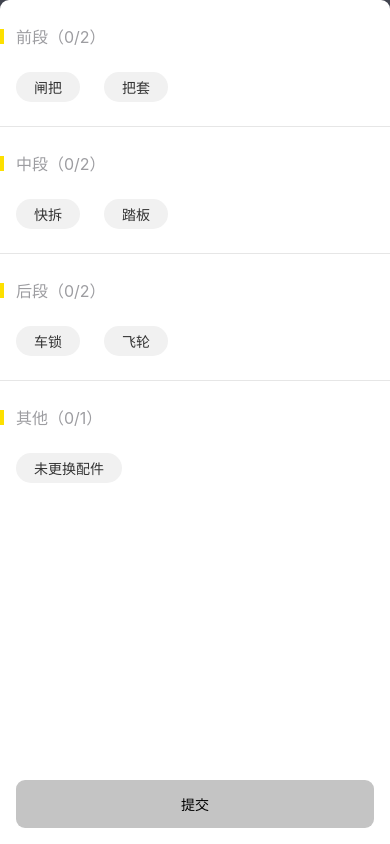
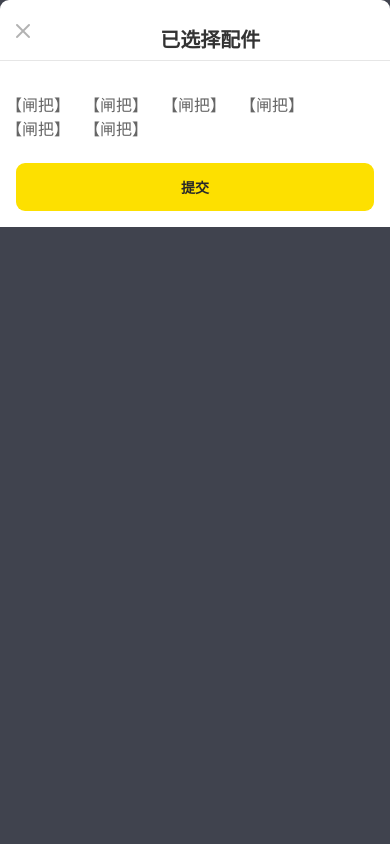
Before and after one commit to godeadasdf/withdraw_demo, a React Native app: screen / in a window 390 px wide. Built offline with nearby package versions, Linux system fonts and the light colour scheme.

Commit message:
PartSelection对话框配置完毕

```diff
--- a/App.js
+++ b/App.js
@@ -14,6 +14,7 @@ import {
 } from 'react-native';
 import PartSelection from './app/components/PartSelection';
 import RounderCornerTitle from './app/components/RounderCornerTitle';
+import PartSelectionDetail from './app/components/PartSelectionDetail';
 
 //todo制作圆角小盖头
 export default class App extends Component<{}> {
@@ -112,7 +113,7 @@ export default class App extends Component<{}> {
             this.state.selectNum > 0 ?
               {backgroundColor: '#FDE000'}
               : {backgroundColor: '#C4C4C4'} ]}>
-          <Text>提交</Text>
+          <Text style={styles.buttonText}>提交</Text>
         </TouchableHighlight>
       </View>
     );
@@ -121,9 +122,10 @@ export default class App extends Component<{}> {
   render() {
     return (
       <View style={styles.container}>
-        <RounderCornerTitle/>
+       {/* <RounderCornerTitle/>
         {this.renderPartSelect()}
-        {this.renderSubmitButton()}
+        {this.renderSubmitButton()}*/}
+        <PartSelectionDetail/>
       </View>
     );
   }
@@ -147,7 +149,7 @@ export default class App extends Component<{}> {
     this.selectNames = [];
     for (let i = 0, j = 0; i < this.data.length; i++) {
       if (this.selectIds[ j ] == this.data[ i ].id) {
-        this.selectNames.push(this.data[ i ].name);
+        this.selectNames.push('【'+this.data[ i ].name+'】');
         j++;
       }
     }
@@ -185,9 +187,8 @@ const styles = StyleSheet.create({
     borderRadius: 9
   },
   buttonText: {
-    height: 48,
     fontSize: 14,
     color: '#292929',
-    textAlign: 'center'
+    fontWeight:'bold'
   }
 });
--- /dev/null
+++ b/app/components/PartSelectionDetail.js
@@ -0,0 +1,119 @@
+import React, { PureComponent } from 'react';
+import {
+  View,
+  TouchableHighlight,
+  StyleSheet,
+  Image,
+  Text
+} from 'react-native';
+import RounderCornerTitle from './RounderCornerTitle';
+
+export default class PartSelectionDetail extends PureComponent {
+
+  renderTitle = () => {
+    return (
+      <View style={styles.titleContainer}>
+        <Image source={require('../images/close.png')}
+               style={styles.closeImage}/>
+        <Text style={styles.titleText}>
+          已选择配件
+        </Text>
+      </View>
+    );
+  };
+
+  renderContents = (name) => {
+    const names = name.map((item) => {
+      return (<Text style={styles.textItem}>
+        {item}
+      </Text>);
+    });
+    return <View style={styles.contentContainer}>
+      {names}
+    </View>;
+  };
+
+  renderSubmitButton = () => {
+    return (
+      <View style={styles.buttonContainer}>
+        <TouchableHighlight
+          style={styles.submitButton}>
+          <Text style={styles.buttonText}>提交</Text>
+        </TouchableHighlight>
+      </View>
+    );
+  };
+
+  render() {
+    return (
+      <View style={styles.container}>
+        <RounderCornerTitle/>
+        {this.renderTitle()}
+        <View style={styles.divideLine}/>
+        <View style={{backgroundColor: '#fff', paddingBottom: 16}}>
+          {this.renderContents([ '【闸把】', '【闸把】', '【闸把】','【闸把】', '【闸把】', '【闸把】' ])}
+          {this.renderSubmitButton()}
+        </View>
+      </View>
+    );
+  };
+
+}
+
+const styles = StyleSheet.create({
+  container: {
+    flexDirection: 'column',
+    alignSelf: 'stretch',
+  },
+  titleContainer: {
+    flexDirection: 'row',
+    alignItems: 'flex-start',
+    backgroundColor: '#fff',
+    height: 36,
+  },
+  closeImage: {
+    marginLeft: 16,
+    width: 14.3,
+    height: 14.3
+  },
+  titleText: {
+    flex: 1,
+    textAlign: 'center',
+    color: '#333333',
+    fontSize: 20,
+    fontWeight: 'bold'
+  },
+  divideLine: {
+    height: 1,
+    backgroundColor: '#E6E6E6'
+  },
+  contentContainer: {
+    backgroundColor: '#fff',
+    flexDirection: 'row',
+    flexWrap: 'wrap',
+    alignContent: 'flex-start',
+    paddingTop: 31,
+    paddingBottom: 23,
+  },
+  textItem: {
+    marginLeft: 6,
+    marginRight: 8,
+    color: '#666666',
+    fontSize: 16
+  },
+  submitButton: {
+    height: 48,
+    marginLeft: 16,
+    marginRight: 16,
+    flexDirection: 'column',
+    justifyContent: 'center',
+    alignItems: 'center',
+    borderRadius: 9,
+    backgroundColor: '#FDE000'
+  },
+  buttonText: {
+    fontSize: 14,
+    color: '#292929',
+    fontWeight: 'bold'
+  }
+});
--- a/app/components/RounderCornerTitle.js
+++ b/app/components/RounderCornerTitle.js
@@ -7,18 +7,21 @@ import {
 export default class RounderCornerTitle extends PureComponent {
 
   render() {
-    return(
+    const color = this.props.color ? this.props.color : '#fff';
+    return (
       <View style={{
-      alignSelf:'stretch',
+        alignSelf: 'stretch',
         height: 24,
         borderRadius: 9,
-      backgroundColor: '#fff',
-      flexDirection:'column'
+        flexDirection: 'column',
+        backgroundColor: color
       }}>
-      <View style={{height: 15,
+        <View style={{
+          height: 15,
           marginTop: 9,
-        flex:1,
-        backgroundColor: '#fff'}}/>
+          flex: 1,
+          backgroundColor: color
+        }}/>
       </View>);
   }
 }
```
Also changed, not shown: app/components/BikeInfo.js (added). Lines whose indentation alone changed are shown as unchanged.
